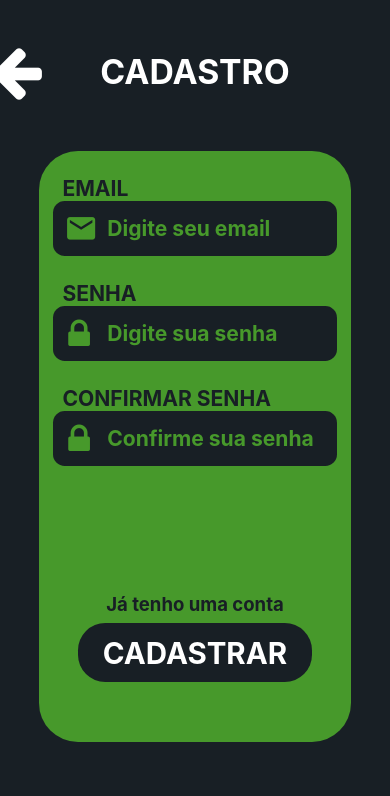
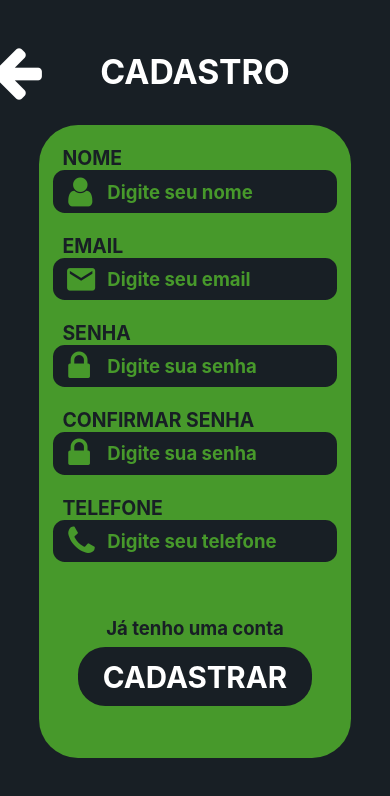
Before and after one commit to SafeBeat-Global/safebeat-front, a React Native app: screen /Cadastro in a window 390 px wide. Shown: the top 796 px of the page. Built offline with nearby package versions, Linux system fonts and the light colour scheme.

Commit message:
Mostrar erro nas credenciais

```diff
--- /dev/null
+++ b/src/components/CredentialsValidation.js
@@ -0,0 +1,28 @@
+
+
+export const validarEmail = (email) => {
+  const re = /^(([^<>()[\]\\.,;:\s@"]+(\.[^<>()[\]\\.,;:\s@"]+)*)|(".+"))@((\[[0-9]{1,3}\.[0-9]{1,3}\.[0-9]{1,3}\.[0-9]{1,3}\])|(([a-zA-Z\-0-9]+\.)+[a-zA-Z]{2,}))$/;
+  return re.test(String(email).toLowerCase());
+}
+
+export const validarNome = (nome) => {
+  const re = /^[a-zA-Z]+$/;
+  return re.test(String(nome));
+}
+
+export const validarSenha = (senha) => {
+  return senha.length >= 8;
+}
+
+export const formatarTelefone = (text) => {
+  text = text.replace(/\D/g, "");
+  text = text.replace(/^(\d{2})(\d)/g, "($1) $2");
+  text = text.replace(/(\d)(\d{4})$/, "$1-$2");
+  setTelefone(text);
+
+  if (text.length < 14) {
+    setTelefoneColor('red');
+  } else {
+    setTelefoneColor('#FDFDFF');
+  }
+};
--- /dev/null
+++ b/src/renders/CadastroRender.js
@@ -0,0 +1,34 @@
+import React, { useState } from 'react';
+import { View, TextInput, TouchableOpacity, TouchableWithoutFeedback } from 'react-native';
+import FontAwesome from 'react-native-vector-icons/dist/FontAwesome';
+import MaterialCommunityIcons from 'react-native-vector-icons/dist/MaterialCommunityIcons';
+
+import { CadastroStyles } from '../styles/CadastroStyles';
+
+export const CampoDeEntrada = ({ value, setValue, validator, iconName, ...props }) => {
+  const [color, setColor] = useState('#47992B');
+
+  return (
+    <View style={CadastroStyles.inputContainer}>
+      <FontAwesome
+        style={{...CadastroStyles.defaultIcon, color}}
+        name={iconName}
+        color={color}>
+      </FontAwesome>
+      <TextInput
+        style={{...CadastroStyles.input, borderColor: color, color}}
+        onChangeText={setValue}
+        onBlur={() => {
+          if (!validator(value)) {
+            setColor('red');
+          } else {
+            setColor('#FDFDFF');
+          }
+        }}
+        placeholderTextColor={color}
+        value={value}
+        {...props}>
+      </TextInput>
+    </View>
+  );
+};
--- a/src/screens/CadastroScreen.js
+++ b/src/screens/CadastroScreen.js
@@ -7,13 +7,19 @@ import MaterialCommunityIcons from 'react-native-vector-icons/dist/MaterialCommu
 
 // IMPORTS DO PROPRIO PROJETO
 import { CadastroStyles } from '../styles/CadastroStyles.ts';
+import { validarNome, validarEmail, validarSenha, formatarTelefone } from '../components/CredentialsValidation.js';
+import { CampoDeEntrada } from '../renders/CadastroRender.js';
 
 const CadastroScreen = () => {
 
   const navigation = useNavigation();
+  const [nome, setNome] = useState('');
   const [email, setEmail] = useState('');
   const [senha, setSenha] = useState('');
   const [confirmarSenha, setConfirmarSenha] = useState('');
+  const [telefone, setTelefone] = useState('');
+  const [emailColor, setEmailColor] = useState('#47992B');
+
 
   return (
     <View style={CadastroStyles.containerMaster}>
@@ -31,60 +37,64 @@ const CadastroScreen = () => {
         <Text style={CadastroStyles.titleText}>CADASTRO</Text>
       </View>
       <View style={CadastroStyles.body}>
+      <Text style={CadastroStyles.credencialsTitle}>NOME</Text>
+      <CampoDeEntrada
+        value={nome}
+        setValue={setNome}
+        validator={validarNome}
+        iconName='user'
+        placeholder='Digite seu nome'
+        keyboardType='default'
+      />
         <Text style={CadastroStyles.credencialsTitle}>EMAIL</Text>
         <View style={CadastroStyles.inputContainer}>
           <MaterialCommunityIcons
-            style={CadastroStyles.emailIcon}
+            style={{...CadastroStyles.emailIcon, color: emailColor}}
             name='email'
-            color='#47992B'>
+            color={emailColor}>
           </MaterialCommunityIcons>
           <TextInput
-            style={CadastroStyles.input}
-            onChangeText={(text) =>
-              setEmail(text)
-            }
+            style={{...CadastroStyles.input, borderColor: emailColor, color: emailColor}}
+            onChangeText={(text) => setEmail(text)}
+            onBlur={() => {
+              if (!validarEmail(email)) {
+                setEmailColor('red');
+              } else {
+                setEmailColor('#FDFDFF');
+              }
+            }}
             value={email} placeholder='Digite seu email'
-            placeholderTextColor="#47992B"
+            placeholderTextColor={emailColor}
             keyboardType='email-address'>
           </TextInput>
         </View>
         <Text style={CadastroStyles.credencialsTitle}>SENHA</Text>
-        <View style={CadastroStyles.inputContainer}>
-          <FontAwesome
-            style={CadastroStyles.lockIcon}
-            name='lock'
-            color='#47992B'>
-          </FontAwesome>
-          <TextInput
-            style={CadastroStyles.input}
-            onChangeText={(text) =>
-              setSenha(text)
-            }
-            value={senha} placeholder='Digite sua senha'
-            placeholderTextColor="#47992B"
-            keyboardType='default'
-            secureTextEntry={true}>
-          </TextInput>
-        </View>
+        <CampoDeEntrada
+          value={senha}
+          setValue={setSenha}
+          validator={validarSenha}
+          iconName='lock'
+          placeholder='Digite sua senha'
+          keyboardType='default'
+        />
         <Text style={CadastroStyles.credencialsTitle}>CONFIRMAR SENHA</Text>
-        <View style={CadastroStyles.inputContainer}>
-          <FontAwesome
-            style={CadastroStyles.lockIcon}
-            name='lock'
-            color='#47992B'>
-          </FontAwesome>
-          <TextInput
-            style={CadastroStyles.input}
-            onChangeText={(text) =>
-              setConfirmarSenha(text)
-            }
-            value={confirmarSenha}
-            placeholder='Confirme sua senha'
-            placeholderTextColor="#47992B"
-            keyboardType='default'
-            secureTextEntry={true}>
-          </TextInput>
-        </View>
+        <CampoDeEntrada
+          value={senha}
+          setValue={setSenha}
+          validator={validarSenha}
+          iconName='lock'
+          placeholder='Digite sua senha'
+          keyboardType='default'
+        />
+        <Text style={CadastroStyles.credencialsTitle}>TELEFONE</Text>
+        <CampoDeEntrada
+          value={telefone}
+          setValue={setTelefone}
+          validator={formatarTelefone}
+          iconName='phone'
+          placeholder='Digite seu telefone'
+          keyboardType='phone-pad'
+        />
         <TouchableWithoutFeedback
           onPress={() =>
             navigation.navigate('Login')
--- a/src/screens/LoginScreen.js
+++ b/src/screens/LoginScreen.js
@@ -72,7 +72,10 @@ const LoginScreen = () => {
           <Text style={LoginStyles.alreadyHaveAccountText}>Não tenho uma conta</Text>
         </TouchableWithoutFeedback>
         <TouchableOpacity
-          style={LoginStyles.loginButton}>
+          style={LoginStyles.loginButton}
+            onPress={() =>
+            navigation.navigate('Home')
+          }>
           <Text style={LoginStyles.loginText}>ENTRAR</Text>
         </TouchableOpacity>
       </View>
--- a/src/styles/CadastroStyles.ts
+++ b/src/styles/CadastroStyles.ts
@@ -17,9 +17,9 @@ const CadastroStyles = StyleSheet.create({
   },
   body: {
     width: screenWidth * 0.8,
-    height: screenHeight * 0.7,
+    height: screenHeight * 0.75,
     backgroundColor: '#47992B',
-    marginTop: screenHeight * 0.08,
+    marginTop: screenHeight * 0.05,
     borderRadius: screenWidth * 0.1,
   },
   inputContainer: {
@@ -28,7 +28,7 @@ const CadastroStyles = StyleSheet.create({
     backgroundColor: '#181F25',
     alignSelf: 'center',
     borderRadius: screenWidth * 0.03,
-    height: screenHeight * 0.065,
+    height: screenHeight * 0.05,
     width: screenWidth * 0.73,
   },
   // CONTAINERS
@@ -47,11 +47,10 @@ const CadastroStyles = StyleSheet.create({
   //INPUTS
   input: {
     flex: 1,
-    color: 'white',
     position: 'absolute',
     left: screenWidth * 0.14,
     width: screenWidth * 0.6,
-    fontSize: screenHeight * 0.025,
+    fontSize: screenHeight * 0.022,
     alignSelf: 'center',
     fontWeight: 'bold',
   },
@@ -66,8 +65,8 @@ const CadastroStyles = StyleSheet.create({
   },
   credencialsTitle: {
     color: '#181F25',
-    fontSize: screenHeight * 0.025,
-    marginTop: screenHeight * 0.03,
+    fontSize: screenHeight * 0.023,
+    marginTop: screenHeight * 0.025,
     marginLeft: screenWidth * 0.06,
     fontWeight: 'bold',
   },
@@ -75,7 +74,7 @@ const CadastroStyles = StyleSheet.create({
     color: '#181F25',
     fontSize: screenHeight * 0.022,
     textAlign: 'center',
-    marginTop: screenHeight * 0.15,
+    marginTop: screenHeight * 0.065,
     marginBottom: screenHeight *0.01,
     fontWeight: 'bold',
   },
@@ -93,12 +92,12 @@ const CadastroStyles = StyleSheet.create({
     position: 'absolute',
     fontSize: screenHeight * 0.07,
   },
+  defaultIcon: {
+    left: screenWidth * 0.04,
+    fontSize: screenHeight * 0.04,
+  },
   emailIcon: {
     left: screenWidth * 0.03,
-    fontSize: screenHeight * 0.04,
-  },
-  lockIcon: {
-    left: screenWidth * 0.04,
     fontSize: screenHeight * 0.04,
   },
   // ICONS
--- a/src/styles/LoginStyles.ts
+++ b/src/styles/LoginStyles.ts
@@ -28,7 +28,7 @@ const LoginStyles = StyleSheet.create({
     backgroundColor: '#181F25',
     alignSelf: 'center',
     borderRadius: screenWidth * 0.03,
-    height: screenHeight * 0.065,
+    height: screenHeight * 0.055,
     width: screenWidth * 0.73,
   },
   // CONTAINERS
```
